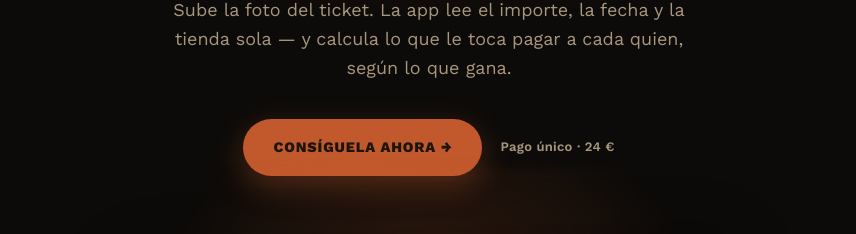
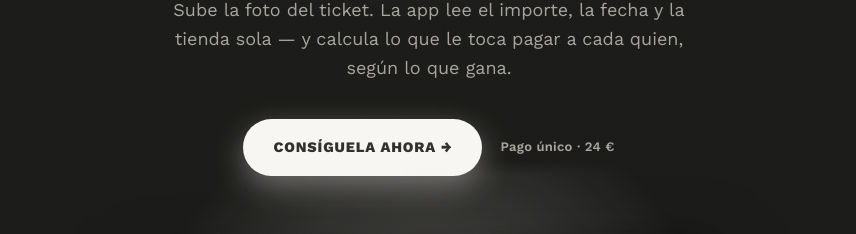
Before and after one commit to ritanaismoreno-tech/kalai-convivo-landing, a plain HTML site: page index.html in a window 1280 px wide. Shown: the part 496-730 px from the top of the page, without its empty margins (211-1067 px from the left). Drawn offline with nearby package versions, Linux system fonts and the light colour scheme.

Commit message:
Switch Convivo landing to the monochrome Kalai palette
Co-Authored-By: Claude Opus 5.5 <noreply@anthropic.com>

```diff
--- a/index.html
+++ b/index.html
@@ -9,25 +9,25 @@
 <link href="https://fonts.googleapis.com/css2?family=Bebas+Neue&family=Work+Sans:wght@400;500;600;700;800&display=swap" rel="stylesheet">
 <style>
   :root {
-    --black: #0c0a08;
-    --black-2: #171310;
-    --black-3: #201a14;
-    --line-black: #332a20;
-    --paper: #f3ead8;
-    --paper-2: #ece0c8;
-    --ink: #1c150d;
-    --ink-muted: #6b5c48;
-    --line-paper: #dccaa4;
-    --accent: #c1592c;
-    --accent-deep: #9c4823;
-    --accent-2: #ffb23e;
-    --on-black: #f3ead8;
-    --on-black-muted: #a8967d;
+    --black: #1b1b19;
+    --black-2: #252523;
+    --black-3: #31312f;
+    --line-black: #44443f;
+    --paper: #f8f6f3;
+    --paper-2: #efece7;
+    --ink: #31312f;
+    --ink-muted: #75736e;
+    --line-paper: #e0dcd5;
+    --accent: #f8f6f3;
+    --accent-deep: #31312f;
+    --accent-2: #bdb9b1;
+    --on-black: #f8f6f3;
+    --on-black-muted: #a8a59f;
     --ok: #3fbf6a;
-    --tu: #ff8a4f; --tu-track: #4a3423;
+    --tu: #ff8a4f; --tu-track: #44443f;
     --neysa: #5b9bdd; --neysa-track: #24374a;
     --shadow-deep: 0 30px 80px rgba(0,0,0,0.6), 0 8px 24px rgba(0,0,0,0.45);
-    --glow: 0 0 140px rgba(193,89,44,0.22);
+    --glow: 0 0 140px rgba(248,246,243,0.22);
     --display: "Bebas Neue", "Oswald", Impact, sans-serif;
     --body: "Work Sans", -apple-system, BlinkMacSystemFont, "Segoe UI", Roboto, sans-serif;
   }
@@ -66,8 +66,8 @@
     padding: 17px 30px; border-radius: 999px; border: none; cursor: pointer; text-decoration: none;
     transition: transform 0.15s ease, box-shadow 0.15s ease;
   }
-  .btn-accent { background: var(--accent); color: var(--ink); box-shadow: 0 10px 30px rgba(193,89,44,0.35); }
-  .btn-accent:hover { transform: translateY(-2px); box-shadow: 0 14px 38px rgba(193,89,44,0.45); }
+  .btn-accent { background: var(--accent); color: var(--ink); box-shadow: 0 10px 30px rgba(248,246,243,0.35); }
+  .btn-accent:hover { transform: translateY(-2px); box-shadow: 0 14px 38px rgba(248,246,243,0.45); }
   .btn:active { transform: translateY(0px); }
   .price-note { font-size: 13px; color: var(--on-black-muted); font-weight: 600; letter-spacing: 0.02em; }
   .price-note.on-paper { color: var(--ink-muted); }
@@ -89,7 +89,7 @@
   .hero {
     min-height: 96vh; display: flex; flex-direction: column; align-items: center; justify-content: center;
     text-align: center; padding: 120px 24px 80px; background:
-      radial-gradient(ellipse 900px 500px at 50% 18%, rgba(193,89,44,0.16), transparent 65%), var(--black);
+      radial-gradient(ellipse 900px 500px at 50% 18%, rgba(248,246,243,0.16), transparent 65%), var(--black);
   }
   .hero .eyebrow { margin-bottom: 22px; }
   .hero h1 { max-width: 15ch; }
@@ -98,7 +98,7 @@
 
   /* giant scoreboard-style receipt visual */
   .hero-visual { margin-top: 72px; position: relative; width: min(560px, 92vw); }
-  .hero-visual-glow { position: absolute; inset: -80px; background: radial-gradient(circle, rgba(193,89,44,0.28), transparent 70%); filter: blur(6px); z-index: 0; }
+  .hero-visual-glow { position: absolute; inset: -80px; background: radial-gradient(circle, rgba(248,246,243,0.28), transparent 70%); filter: blur(6px); z-index: 0; }
   .receipt {
     position: relative; z-index: 1; background: var(--paper); color: var(--ink); border-radius: 6px;
     padding: 30px 30px 24px; box-shadow: var(--shadow-deep); transform: rotate(-2.2deg);
@@ -130,7 +130,7 @@
   .seal-badge { width: 264px; height: 264px; margin: 0 auto 34px; position: relative; }
   .seal-ring-outer { position: absolute; inset: 0; border-radius: 50%; background: conic-gradient(from 0deg, var(--accent), var(--accent-2), var(--accent)); padding: 6px; }
   .seal-ring-inner { width: 100%; height: 100%; border-radius: 50%; background: var(--black-2); display: flex; align-items: center; justify-content: center; }
-  .seal-core { width: 78%; height: 78%; border-radius: 50%; background: radial-gradient(circle at 35% 30%, var(--black-3), var(--black)); border: 1.5px dashed rgba(255,178,62,0.4); display: flex; align-items: center; justify-content: center; position: relative; }
+  .seal-core { width: 78%; height: 78%; border-radius: 50%; background: radial-gradient(circle at 35% 30%, var(--black-3), var(--black)); border: 1.5px dashed rgba(189,185,177,0.4); display: flex; align-items: center; justify-content: center; position: relative; }
   .seal-core svg.check { width: 46px; height: 46px; color: var(--accent-2); }
   .seal h2 { margin-bottom: 18px; }
   .seal .lede { margin: 0 auto; }
@@ -169,7 +169,7 @@
   .fair-row { display: flex; align-items: center; gap: 18px; padding: 22px 24px; border-radius: 4px; border: 1.5px solid var(--line-black); }
   .fair-row.is-bad { opacity: 0.55; }
   .fair-row.is-bad .fair-icon { font-family: var(--display); font-size: 26px; color: var(--on-black-muted); }
-  .fair-row.is-good { border-color: var(--accent); background: rgba(193,89,44,0.06); }
+  .fair-row.is-good { border-color: var(--accent); background: rgba(248,246,243,0.06); }
   .fair-icon { width: 34px; flex-shrink: 0; text-align: center; }
   .fair-row.is-good .fair-icon svg { width: 22px; height: 22px; color: var(--accent-2); }
   .fair-text strong { display: block; font-family: var(--display); font-size: 19px; letter-spacing: 0.02em; color: var(--on-black); text-transform: uppercase; }
@@ -186,14 +186,14 @@
   .feat-card .feat-num { font-family: var(--display); font-size: 15px; opacity: 0.55; }
   .feat-card .feat-name { font-family: var(--display); font-size: 24px; line-height: 0.95; text-transform: uppercase; }
   .feat-card .feat-desc { font-family: var(--body); font-size: 12px; font-weight: 600; opacity: 0.82; margin-top: 6px; }
-  .feat-1 { background: linear-gradient(155deg, #ffb23e, #c1592c); }
-  .feat-2 { background: linear-gradient(155deg, #f3ead8, #dccaa4); }
-  .feat-3 { background: linear-gradient(155deg, #5b9bdd, #2a5f9e); color: var(--on-black); }
-  .feat-4 { background: linear-gradient(155deg, #ff8a4f, #9c4823); }
+  .feat-1 { background: linear-gradient(155deg, #f8f6f3, #d6d1c8); }
+  .feat-2 { background: linear-gradient(155deg, #efece7, #e0dcd5); }
+  .feat-3 { background: linear-gradient(155deg, #55554f, #31312f); color: var(--on-black); }
+  .feat-4 { background: linear-gradient(155deg, #bdb9b1, #8c8880); }
   .lineup-grid.second { margin-top: 14px; grid-template-columns: repeat(3, 1fr); }
-  .feat-5 { background: linear-gradient(155deg, #3fbf6a, #1f7a3f); color: var(--on-black); }
-  .feat-6 { background: linear-gradient(155deg, #201a14, #0c0a08); color: var(--on-black); border: 1.5px solid var(--line-black); }
-  .feat-7 { background: linear-gradient(155deg, #ffdf9e, #ffb23e); }
+  .feat-5 { background: linear-gradient(155deg, #75736e, #44443f); color: var(--on-black); }
+  .feat-6 { background: linear-gradient(155deg, #31312f, #1b1b19); color: var(--on-black); border: 1.5px solid var(--line-black); }
+  .feat-7 { background: linear-gradient(155deg, #f8f6f3, #bdb9b1); }
 
   /* ============ RECEIPT PRICING ============ */
   .bundle { padding: 130px 24px 140px; background: var(--black-2); text-align: center; }
```
